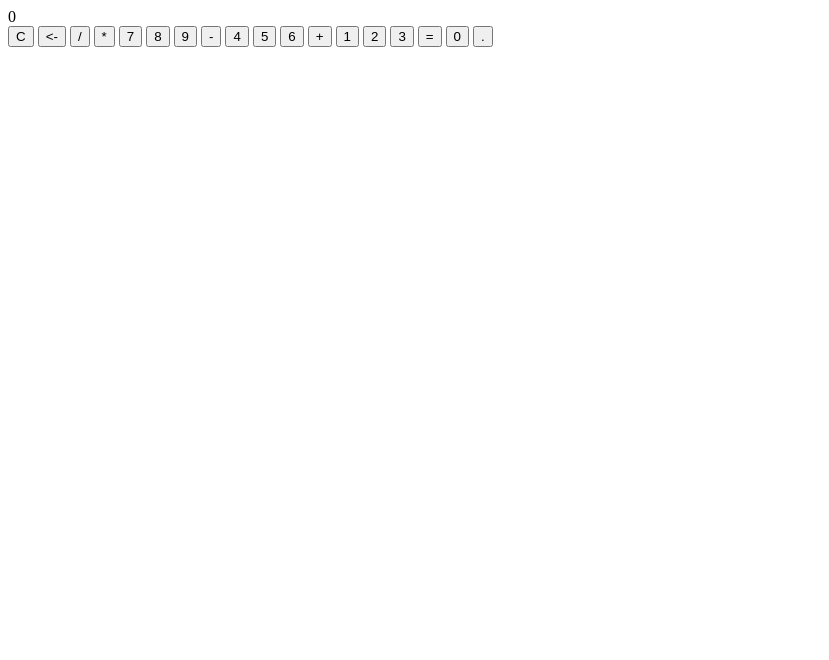
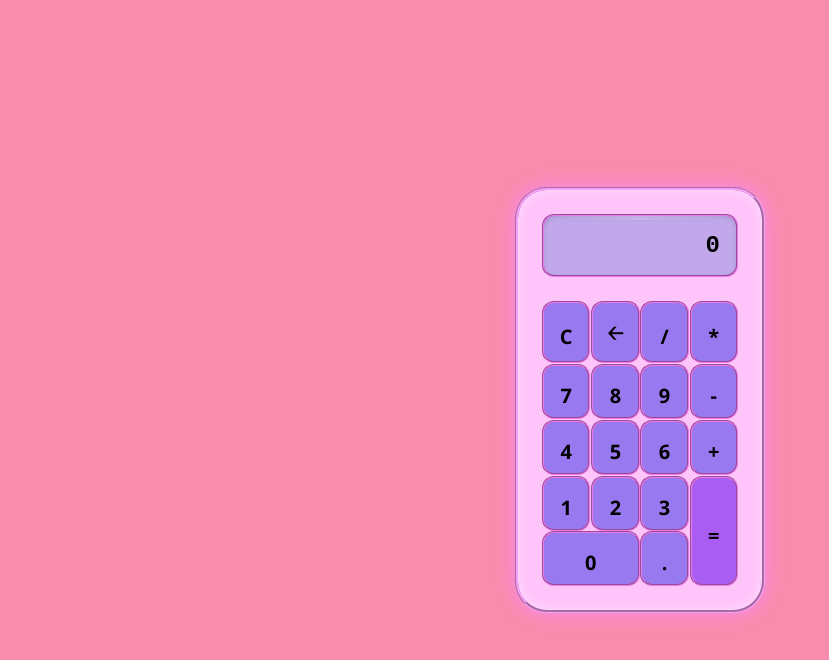
Before and after one commit to anablue22/Calculadora, a plain HTML site: page index.html in a window 1280 px wide. Shown: the whole page, without its empty margins (0-829 px from the left). Drawn offline with Linux system fonts and the light colour scheme.

Commit message:
Corrección de botones

```diff
--- a/index.html
+++ b/index.html
@@ -4,16 +4,13 @@
     <meta charset="UTF-8">
     <meta name="viewport" content="width=device-width, initial-scale=1.0">
     <title>Calculadora</title>
-
+   <link rel="stylesheet" href="style.css">
 </head>
 <body>
-
     <div class="calculadora">
-
-        <div class="pantalla">0</div>
-
+        <div class="resultado">0</div>
         <button class="button" id="c">C</button>
-        <button class="button" id="borrar"><-</button>
+        <button class="button" id="borrar">🡠</button>
         <button class="button">/</button>
         <button class="button">*</button>
         <button class="button">7</button>
```
